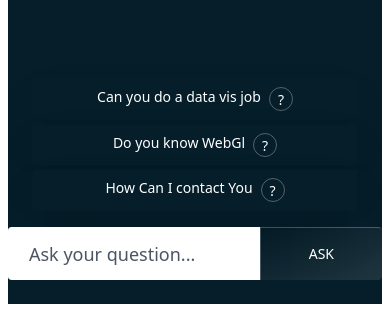
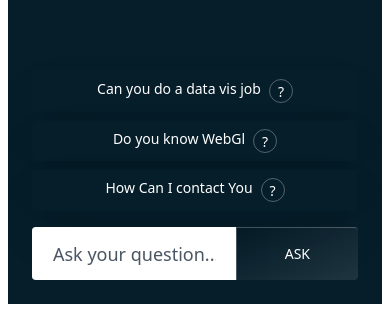
Before and after one commit to robsutcliffe/chat-cv, a Next.js app: page / in a window 390 px wide. Shown: the part 532-841 px from the top of the page. Built offline with nearby package versions, Linux system fonts and the light colour scheme.

Commit message:
responive text input

```diff
--- a/components/Chat.jsx
+++ b/components/Chat.jsx
@@ -61,8 +61,8 @@ export default function Chat() {
     }
     return <div onScroll={checkScrollPosition} ref={containerRef} className="absolute w-full h-full overflow-y-scroll top-0 left-0 flex flex-col">
         <div className="m-2 md:m-4 lg:m-6 z-20 fixed top-0 left-0 bottom-0 right-0 pointer-events-none">
-            <motion.div animate={{ opacity: isScrolledTop ? 0 : 0.7 }} className="bg-gradient-to-b from-black h-8 absolute top-0 left-0 right-0"/>
-            <motion.div animate={{ opacity: isScrolledBottom ? 0 : 0.7 }} className="bg-gradient-to-t from-black h-8 absolute bottom-0 left-0 right-0"/>
+            <motion.div animate={{ opacity: isScrolledTop ? 0 : 0.8 }} className="bg-gradient-to-b from-black h-8 absolute top-0 left-0 right-0"/>
+            <motion.div animate={{ opacity: isScrolledBottom ? 0 : 0.8 }} className="bg-gradient-to-t from-black h-8 absolute bottom-0 left-0 right-0"/>
         </div>
         <div className="grow w-full">
             <motion.div className="pt-32 pb-4 px-6 md:py-4 lg:py-6 md:px-28 lg:px-36 flex gap-5 flex-col">
--- a/components/Faq.jsx
+++ b/components/Faq.jsx
@@ -35,7 +35,7 @@ export default function Faq({ ask }) {
         initial={{ opacity: 0, scale:0.95 }}
         animate={{ opacity: 1, scale:1 }}
         transition={{ duration: 0.4, delay: 1.7 }}
-        className="px-6 md:px-28 lg:px-36 flex gap-1 lg:gap-5 flex-col lg:flex-row">
+        className="px-6 md:px-28 lg:px-36 flex gap-2 lg:gap-5 flex-col lg:flex-row">
             {questions.map((question, idx) => <Question question={question} key={idx} />)}
     </motion.div>
 }
--- a/components/Question.jsx
+++ b/components/Question.jsx
@@ -9,12 +9,13 @@ export default function Question({ ask, question, setQuestion }) {
         inputRef.current.focus();
     }, []);
 
+
     return <motion.form
         initial={{ opacity: 0, scale:0.9 }}
         animate={{ opacity: 1, scale:1 }}
         transition={{ duration: 0.5, delay: 1 }}
         onSubmit={ask}
-        className="relative flex pb-6 pt-4 md:px-28 lg:px-36">
+        className="relative flex pb-6 pt-4 px-6 md:px-28 lg:px-36">
         <label htmlFor="question" className="sr-only">
             Question
         </label>
```
